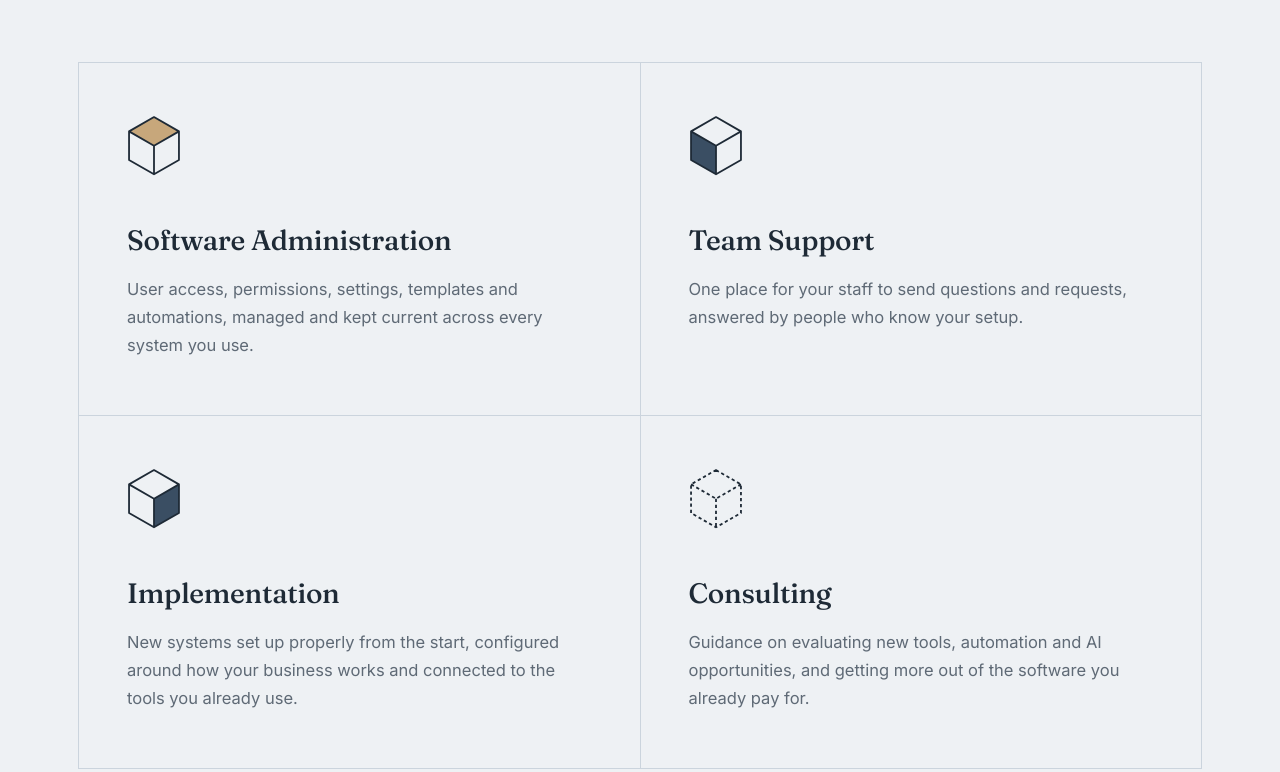
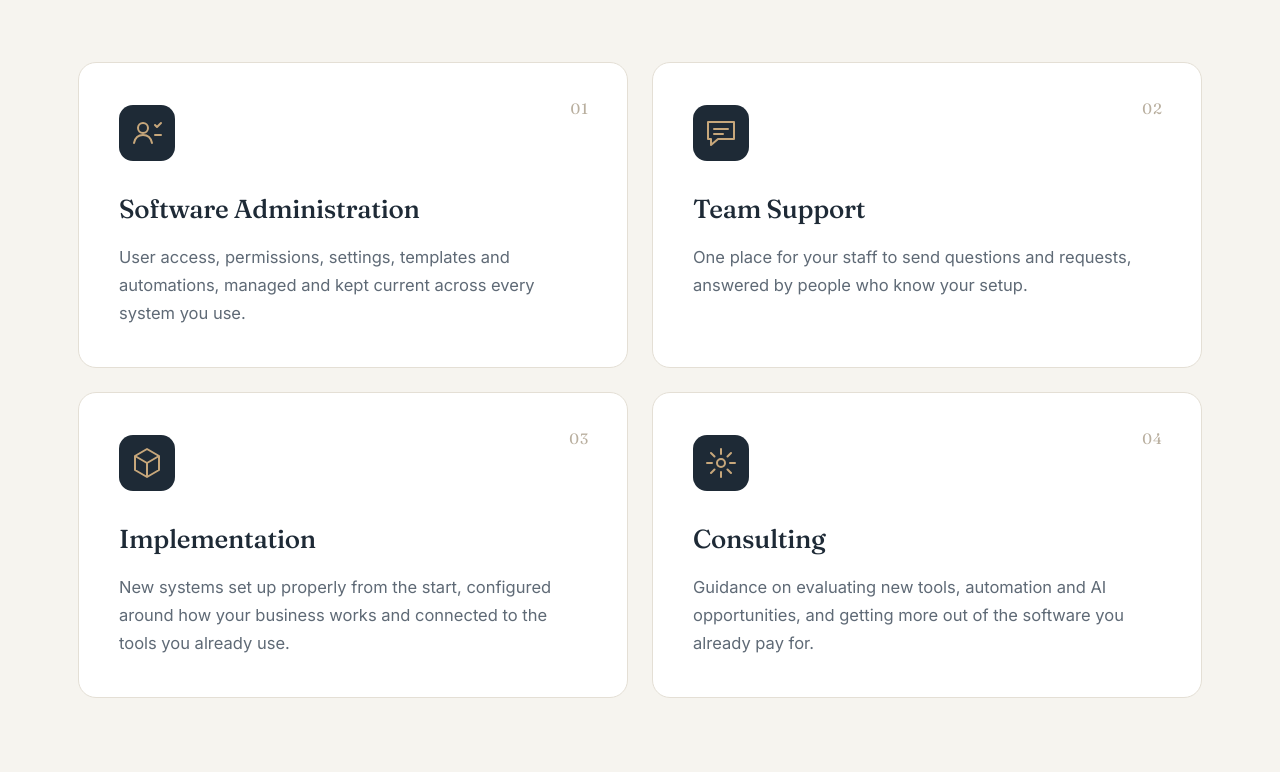
Before and after one commit to Software-Matters/website, a plain HTML site: page index.html in a window 1280 px wide. Shown: the part 1060-1832 px from the top of the page. Drawn offline with Linux system fonts and the light colour scheme.

Commit message:
v19: revert Services to v17 (cream bg, cards)

```diff
--- a/index.html
+++ b/index.html
@@ -13,7 +13,7 @@
   --gold:#C7A77B; --gold-2:#E2CBA5;
   --navy:#1E2A36; --slate:#3A4E63;
   --ink:#121A23; --ink-2:#18222D; --line:#26323F;
-  --paper:#EEF1F4; --paper-2:#EDE9E1;
+  --paper:#F6F4EF; --paper-2:#EDE9E1;
   --text:#1B232C; --muted:#5F6A76; --muted-d:#9EA9B5;
   --serif:"Sora",system-ui,sans-serif;
   --heading:"Fraunces",Georgia,serif;
@@ -248,28 +248,6 @@ body.ready .scroll-cue{opacity:1}
 .who-card.partner .label{color:var(--gold)!important}
 .who-card.partner .deco use{fill:#fff!important}
 
-
-/* ===== Services v2: one panel, hairline cells, cube line marks ===== */
-.services{background:var(--paper)!important}
-.services::before{opacity:.35!important}
-.svc-panel{display:grid;grid-template-columns:1fr 1fr;border-top:1px solid #CBD4DD;border-left:1px solid #CBD4DD}
-.cell{position:relative;padding:52px 48px 56px;border-right:1px solid #CBD4DD;border-bottom:1px solid #CBD4DD;overflow:hidden;transition:color .45s var(--ease)}
-.cell::before{content:"";position:absolute;inset:0;background:var(--navy);transform:scaleY(0);transform-origin:bottom;transition:transform .55s var(--ease);z-index:0}
-.cell:hover::before{transform:scaleY(1)}
-.cell > *{position:relative;z-index:1}
-.cell .cm{width:54px;height:auto;margin-bottom:34px;overflow:visible;transition:transform .6s var(--ease)}
-.cell .cm .ln{fill:none;stroke:var(--navy);stroke-width:22;stroke-linejoin:round;transition:stroke .45s}
-.cell .cm .lit{fill:var(--slate);transition:fill .45s}
-.cell:first-child .cm .lit{fill:var(--gold)}
-.cell h3{font-family:var(--heading);font-weight:500;font-size:28px;letter-spacing:-.3px;color:var(--navy);margin-bottom:12px;transition:color .45s}
-.cell p{color:var(--muted);font-size:16.5px;line-height:1.7;max-width:440px;transition:color .45s}
-.cell:hover h3{color:#fff}
-.cell:hover p{color:var(--muted-d)}
-.cell:hover .cm{transform:translateY(-4px) rotate(-4deg)}
-.cell:hover .cm .ln{stroke:var(--gold)}
-.cell:hover .cm .lit{fill:var(--gold)}
-@media (max-width:900px){.svc-panel{grid-template-columns:1fr}.cell{padding:40px 30px 44px}}
-
 /* scroll reveal */
 .rv{opacity:0;transform:translateY(40px);transition:opacity 1s var(--ease),transform 1s var(--ease)}
 .rv.in{opacity:1;transform:none}
@@ -378,24 +356,28 @@ body.ready .scroll-cue{opacity:1}
       </div>
       <p class="rv d2">Ongoing care for the systems you already rely on, with support for whatever comes next.</p>
     </div>
-    <div class="svc-panel">
-      <article class="cell rv">
-        <svg class="cm" viewBox="170 125 660 750" aria-hidden="true"><polygon class="lit" points="500,150 805,325 500,500 195,325"/><path class="ln" d="M500 150 L805 325 L805 675 L500 850 L195 675 L195 325 Z M195 325 L500 500 L805 325 M500 500 L500 850"/></svg>
+    <div class="svc-grid">
+      <article class="svc rv">
+        <span class="num">01</span>
+        <div class="ic"><svg viewBox="0 0 56 56"><rect width="56" height="56" rx="14" fill="#1E2A36"/><g fill="none" stroke="#C7A77B" stroke-width="2" stroke-linecap="round" stroke-linejoin="round"><circle cx="24" cy="23" r="5"/><path d="M15 38c1-5 4.6-8 9-8s8 3 9 8"/><path d="M36 20l2 2 4-4"/><path d="M36 30h6"/></g></svg></div>
         <h3>Software Administration</h3>
         <p>User access, permissions, settings, templates and automations, managed and kept current across every system you use.</p>
       </article>
-      <article class="cell rv d1">
-        <svg class="cm" viewBox="170 125 660 750" aria-hidden="true"><polygon class="lit" points="195,325 500,500 500,850 195,675"/><path class="ln" d="M500 150 L805 325 L805 675 L500 850 L195 675 L195 325 Z M195 325 L500 500 L805 325 M500 500 L500 850"/></svg>
+      <article class="svc rv d1">
+        <span class="num">02</span>
+        <div class="ic"><svg viewBox="0 0 56 56"><rect width="56" height="56" rx="14" fill="#1E2A36"/><g fill="none" stroke="#C7A77B" stroke-width="2" stroke-linecap="round" stroke-linejoin="round"><path d="M15 17h26v17H25l-7 6v-6h-3z"/><path d="M21 24h14M21 29h9"/></g></svg></div>
         <h3>Team Support</h3>
         <p>One place for your staff to send questions and requests, answered by people who know your setup.</p>
       </article>
-      <article class="cell rv">
-        <svg class="cm" viewBox="170 125 660 750" aria-hidden="true"><polygon class="lit" points="500,500 805,325 805,675 500,850"/><path class="ln" d="M500 150 L805 325 L805 675 L500 850 L195 675 L195 325 Z M195 325 L500 500 L805 325 M500 500 L500 850"/></svg>
+      <article class="svc rv">
+        <span class="num">03</span>
+        <div class="ic"><svg viewBox="0 0 56 56"><rect width="56" height="56" rx="14" fill="#1E2A36"/><g fill="none" stroke="#C7A77B" stroke-width="2" stroke-linejoin="round"><path d="M28 14l12 7v14l-12 7-12-7V21z"/><path d="M16 21l12 7 12-7M28 28v14"/></g></svg></div>
         <h3>Implementation</h3>
         <p>New systems set up properly from the start, configured around how your business works and connected to the tools you already use.</p>
       </article>
-      <article class="cell rv d1">
-        <svg class="cm" viewBox="170 125 660 750" aria-hidden="true"><path class="ln" d="M500 150 L805 325 L805 675 L500 850 L195 675 L195 325 Z M195 325 L500 500 L805 325 M500 500 L500 850" stroke-dasharray="40 34"/></svg>
+      <article class="svc rv d1">
+        <span class="num">04</span>
+        <div class="ic"><svg viewBox="0 0 56 56"><rect width="56" height="56" rx="14" fill="#1E2A36"/><g fill="none" stroke="#C7A77B" stroke-width="2" stroke-linecap="round" stroke-linejoin="round"><path d="M28 14v5M28 37v5M14 28h5M37 28h5M18 18l3.5 3.5M34.5 34.5L38 38M18 38l3.5-3.5M34.5 21.5L38 18"/><circle cx="28" cy="28" r="4"/></g></svg></div>
         <h3>Consulting</h3>
         <p>Guidance on evaluating new tools, automation and AI opportunities, and getting more out of the software you already pay for.</p>
       </article>
```
